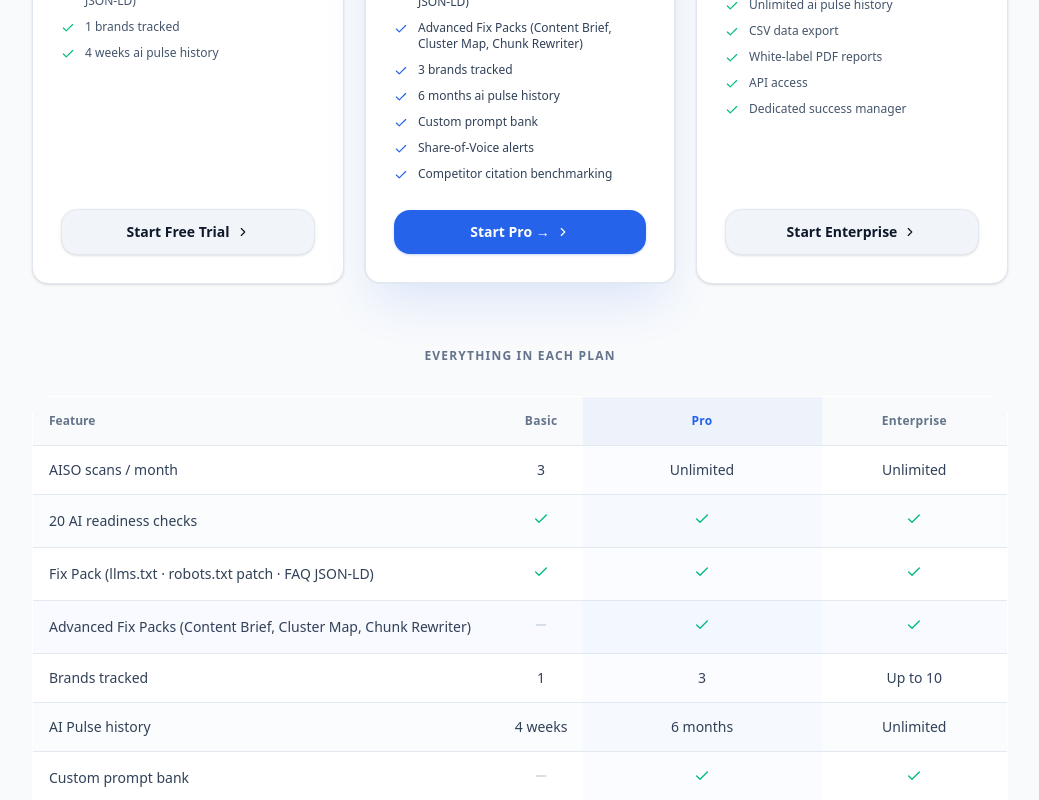
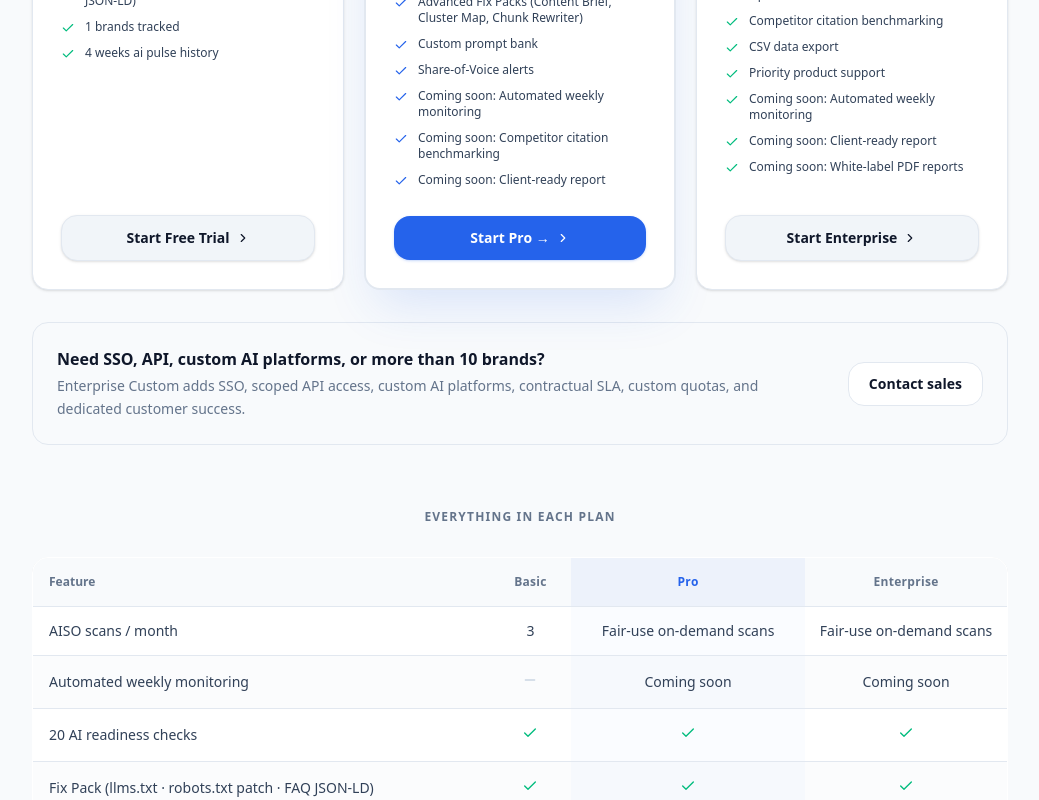
Before and after one commit to YNWAforever/aiso, a Next.js app: page /en/pricing in a window 1280 px wide. Shown: the part 880-1680 px from the top of the page, without its empty margins (120-1159 px from the left). Built offline with nearby package versions, Linux system fonts and the light colour scheme; no server answers.

Commit message:
feat: align pricing with plan catalog

```diff
--- a/app/[lang]/pricing/page.tsx
+++ b/app/[lang]/pricing/page.tsx
@@ -4,6 +4,11 @@ import Link from 'next/link'
 import { useParams } from 'next/navigation'
 import { useTranslations } from 'next-intl'
 import { Zap, Check, Minus, ChevronDown, ChevronRight } from 'lucide-react'
+import {
+  CHECKOUT_PLAN_IDS,
+  getPlanDefinition,
+  type CheckoutPlanId,
+} from '@/lib/plans/catalog'
 
 /* ── Types ──────────────────────────────────────────────────── */
 type Col = 'basic' | 'pro' | 'enterprise'
@@ -66,7 +71,7 @@ export default function PricingPage() {
   const { lang } = useParams<{ lang: string }>()
   const t = useTranslations('pricing')
 
-  const startCheckout = async (planName: string) => {
+  const startCheckout = async (planName: CheckoutPlanId) => {
     setLoading(true)
     setCheckoutError('')
     try {
@@ -96,55 +101,94 @@ export default function PricingPage() {
   const otherLabel = lang === 'en' ? '中文' : 'EN'
 
   /* Feature comparison rows */
+  const pro = getPlanDefinition('pro')
+  const enterprise = getPlanDefinition('enterprise')
+
   const rows: FeatureRow[] = [
-    { label: t('row_scans'),         basic: t('row_scans_s'),      pro: t('row_scans_p'),      enterprise: t('row_scans_e') },
-    { label: t('row_checks'),        basic: true,                   pro: true,                   enterprise: true },
-    { label: t('row_fixpack'),       basic: true,                   pro: true,                   enterprise: true },
-    { label: t('row_fixpack_adv'),   basic: false,                  pro: true,                   enterprise: true, highlight: true },
-    { label: t('row_brands'),        basic: t('row_brands_s'),      pro: t('row_brands_p'),      enterprise: t('row_brands_e') },
-    { label: t('row_history'),       basic: t('row_history_s'),     pro: t('row_history_p'),     enterprise: t('row_history_e') },
-    { label: t('row_prompts'),       basic: false,                  pro: true,                   enterprise: true },
-    { label: t('row_alerts'),        basic: false,                  pro: true,                   enterprise: true },
-    { label: t('row_competitor'),    basic: false,                  pro: true,                   enterprise: true },
-    { label: t('row_authority'),     basic: t('row_authority_s'),   pro: t('row_authority_p'),   enterprise: t('row_authority_e'), highlight: true },
-    { label: t('row_csv'),           basic: false,                  pro: false,                  enterprise: true },
-    { label: t('row_pdf'),           basic: false,                  pro: false,                  enterprise: true },
-    { label: t('row_api'),           basic: false,                  pro: false,                  enterprise: true },
-    { label: t('row_custom_platforms'), basic: false,               pro: false,                  enterprise: true },
-    { label: t('row_support'),       basic: false,                  pro: false,                  enterprise: true },
+    { label: t('row_scans'), basic: t('row_scans_s'), pro: t('row_scans_p'), enterprise: t('row_scans_e') },
+    {
+      label: t('row_monitoring'),
+      basic: false,
+      pro: pro.release.monitoring === 'available' ? true : t('coming_soon'),
+      enterprise: enterprise.release.monitoring === 'available' ? true : t('coming_soon'),
+    },
+    { label: t('row_checks'), basic: true, pro: true, enterprise: true },
+    { label: t('row_fixpack'), basic: true, pro: true, enterprise: true },
+    { label: t('row_fixpack_adv'), basic: false, pro: true, enterprise: true, highlight: true },
+    { label: t('row_brands'), basic: t('row_brands_s'), pro: t('row_brands_p'), enterprise: t('row_brands_e') },
+    { label: t('row_history'), basic: t('row_history_s'), pro: t('row_history_p'), enterprise: t('row_history_e') },
+    { label: t('row_prompts'), basic: false, pro: true, enterprise: true },
+    { label: t('row_alerts'), basic: false, pro: true, enterprise: true },
+    {
+      label: t('row_competitor'),
+      basic: false,
+      pro: pro.release.competitorSummary === 'available' ? true : t('coming_soon'),
+      enterprise: enterprise.features.agent_competitors,
+    },
+    { label: t('row_authority'), basic: t('row_authority_s'), pro: t('row_authority_p'), enterprise: t('row_authority_e'), highlight: true },
+    {
+      label: t('row_client_report'),
+      basic: false,
+      pro: pro.release.clientReports === 'available' ? true : t('coming_soon'),
+      enterprise: enterprise.release.clientReports === 'available' ? true : t('coming_soon'),
+    },
+    { label: t('row_csv'), basic: false, pro: false, enterprise: enterprise.features.csv_export },
+    {
+      label: t('row_pdf'),
+      basic: false,
+      pro: false,
+      enterprise: enterprise.release.whiteLabelPdf === 'available' ? true : t('coming_soon'),
+    },
+    { label: t('row_api'), basic: false, pro: false, enterprise: false },
+    { label: t('row_custom_platforms'), basic: false, pro: false, enterprise: false },
+    { label: t('row_support'), basic: false, pro: false, enterprise: t('priority_support') },
   ]
 
-  const plans: { key: Col; name: string; tag: string; price: string; priceSub: string; cta: string; popular?: boolean; ctaAction: () => void }[] = [
-    {
-      key: 'basic',
-      name: t('basic_name'),
-      tag:  t('basic_tag'),
-      price: '$29',
+  const plans = CHECKOUT_PLAN_IDS.map(key => {
+    const definition = getPlanDefinition(key)
+    return {
+      key,
+      name: key === 'basic' ? t('basic_name') : key === 'pro' ? t('pro_name') : t('enterprise_name'),
+      tag: key === 'basic' ? t('basic_tag') : key === 'pro' ? t('pro_tag') : t('enterprise_tag'),
+      price: '$' + definition.monthlyPriceUsd,
       priceSub: t('per_month'),
-      cta: loading ? t('cta_loading') : t('cta_basic'),
-      ctaAction: () => startCheckout('basic'),
-    },
-    {
-      key: 'pro',
-      name: t('pro_name'),
-      tag:  t('pro_tag'),
-      price: '$79',
-      priceSub: t('per_month'),
-      cta: loading ? t('cta_loading') : t('cta_pro'),
-      popular: true,
-      ctaAction: () => startCheckout('pro'),
-    },
-    {
-      key: 'enterprise',
-      name: t('enterprise_name'),
-      tag:  t('enterprise_tag'),
-      price: '$199',
-      priceSub: t('per_month'),
-      cta: loading ? t('cta_loading') : t('cta_enterprise'),
-      ctaAction: () => startCheckout('enterprise'),
-    },
-  ]
+      cta: loading
+        ? t('cta_loading')
+        : key === 'basic' ? t('cta_basic') : key === 'pro' ? t('cta_pro') : t('cta_enterprise'),
+      popular: key === 'pro',
+      ctaAction: () => startCheckout(key),
+    }
+  })
 
+  const cardHighlights: Record<CheckoutPlanId, string[]> = {
+    basic: [
+      `${t('row_scans_s')} ${t('row_scans')}`,
+      t('row_checks'),
+      t('row_fixpack'),
+      `${t('row_brands_s')} ${t('row_brands').toLowerCase()}`,
+      `${t('row_history_s')} ${t('row_history').toLowerCase()}`,
+    ],
+    pro: [
+      `${t('row_scans_p')} — ${t('row_scans')}`,
+      t('row_checks'),
+      t('row_fixpack_adv'),
+      t('row_prompts'),
+      t('row_alerts'),
+      `${t('coming_soon')}: ${t('row_monitoring')}`,
+      `${t('coming_soon')}: ${t('row_competitor')}`,
+      `${t('coming_soon')}: ${t('row_client_report')}`,
+    ],
+    enterprise: [
+      `${t('row_scans_e')} — ${t('row_scans')}`,
+      `${t('row_brands_e')} ${t('row_brands').toLowerCase()}`,
+      t('row_competitor'),
+      t('row_csv'),
+      t('priority_support'),
+      `${t('coming_soon')}: ${t('row_monitoring')}`,
+      `${t('coming_soon')}: ${t('row_client_report')}`,
+      `${t('coming_soon')}: ${t('row_pdf')}`,
+    ],
+  }
   return (
     <div className="min-h-screen bg-background">
 
@@ -236,51 +280,17 @@ export default function PricingPage() {
                   </div>
 
                   {/* Feature highlights for card */}
-                  <ul className="space-y-2.5 text-sm flex-1 mb-7">
-                    {plan.key === 'basic' && [
-                      t('row_scans_s') + ' ' + t('row_scans'),
-                      t('row_checks'),
-                      t('row_fixpack'),
-                      t('row_brands_s') + ' ' + t('row_brands').toLowerCase(),
-                      t('row_history_s') + ' ' + t('row_history').toLowerCase(),
-                    ].map(f => (
-                      <li key={f} className="flex items-start gap-2.5">
-                        <Check aria-hidden="true" className="size-3.5 text-emerald-500 mt-0.5 shrink-0" />
-                        <span className="text-slate-600 text-xs">{f}</span>
-                      </li>
-                    ))}
-                    {plan.key === 'pro' && [
-                      t('row_scans_p') + ' ' + t('row_scans'),
-                      t('row_checks'),
-                      t('row_fixpack'),
-                      t('row_fixpack_adv'),
-                      t('row_brands_p') + ' ' + t('row_brands').toLowerCase(),
-                      t('row_history_p') + ' ' + t('row_history').toLowerCase(),
-                      t('row_prompts'),
-                      t('row_alerts'),
-                      t('row_competitor'),
-                    ].map(f => (
-                      <li key={f} className="flex items-start gap-2.5">
-                        <Check aria-hidden="true" className="size-3.5 text-primary mt-0.5 shrink-0" />
-                        <span className="text-slate-700 text-xs">{f}</span>
-                      </li>
-                    ))}
-                    {plan.key === 'enterprise' && [
-                      t('row_scans_e') + ' ' + t('row_scans'),
-                      t('row_brands_e') + ' ' + t('row_brands').toLowerCase(),
-                      t('row_history_e') + ' ' + t('row_history').toLowerCase(),
-                      t('row_csv'),
-                      t('row_pdf'),
-                      t('row_api'),
-                      t('row_support'),
-                    ].map(f => (
-                      <li key={f} className="flex items-start gap-2.5">
-                        <Check aria-hidden="true" className="size-3.5 text-emerald-500 mt-0.5 shrink-0" />
-                        <span className="text-slate-600 text-xs">{f}</span>
+                  <ul className="mb-7 flex-1 space-y-2.5 text-sm">
+                    {cardHighlights[plan.key].map(feature => (
+                      <li key={feature} className="flex items-start gap-2.5">
+                        <Check
+                          aria-hidden="true"
+                          className={`mt-0.5 size-3.5 shrink-0 ${plan.key === 'pro' ? 'text-primary' : 'text-emerald-500'}`}
+                        />
+                        <span className="text-xs text-slate-700">{feature}</span>
                       </li>
                     ))}
                   </ul>
-
                   {/* CTA */}
                   <button
                     type="button"
@@ -299,6 +309,20 @@ export default function PricingPage() {
               )
             })}
           </div>
+          <aside className="mt-8 rounded-2xl border border-slate-200 bg-slate-50 p-6 sm:flex sm:items-center sm:justify-between sm:gap-6">
+            <div>
+              <h3 className="font-bold text-foreground">{t('enterprise_custom_title')}</h3>
+              <p className="mt-1 text-sm leading-relaxed text-muted-foreground">
+                {t('enterprise_custom_body')}
+              </p>
+            </div>
+            <a
+              href="mailto:aeo@fimmick.com"
+              className="mt-4 inline-flex min-h-11 shrink-0 items-center justify-center rounded-xl border border-border bg-white px-5 text-sm font-semibold text-foreground transition-colors hover:bg-slate-100 focus-visible:outline-none focus-visible:ring-2 focus-visible:ring-ring focus-visible:ring-offset-2 sm:mt-0"
+            >
+              {t('enterprise_custom_cta')}
+            </a>
+          </aside>
           {checkoutError && (
             <p role="alert" className="mt-5 text-center text-sm font-medium text-destructive">{checkoutError}</p>
           )}
@@ -314,7 +338,7 @@ export default function PricingPage() {
             role="region"
             aria-label={t('comparison_label')}
             tabIndex={0}
-            className="overflow-x-auto rounded-2xl focus-visible:outline-none focus-visible:ring-2 focus-visible:ring-ring focus-visible:ring-offset-2"
+            className="w-full max-w-full overflow-x-auto rounded-2xl focus-visible:outline-none focus-visible:ring-2 focus-visible:ring-ring focus-visible:ring-offset-2"
           >
             <table className="w-full min-w-[400px] overflow-hidden rounded-2xl sm:min-w-[720px] border border-border bg-white shadow-sm">
               <thead>
--- a/messages/en.json
+++ b/messages/en.json
@@ -331,7 +331,7 @@
   "pricing": {
     "badge": "AISO PLATFORM PRICING",
     "headline": "Choose Your Plan",
-    "subheadline": "Start free. Upgrade to track your brand's AI presence across ChatGPT, Google AI, Perplexity, Claude, and Gemini — every week, automatically.",
+    "subheadline": "Start free. Upgrade for ongoing scans and tools that improve your brand's AI presence across ChatGPT, Google AI, Perplexity, Claude, and Gemini.",
     "free_account_title": "Scan first, then keep your report free",
     "free_account_body": "Run your first scan, then create a free account to keep the saved scan and continue into your owned report — no credit card. Basic, Pro, and Enterprise below are paid subscriptions.",
     "free_account_cta": "Run Free Scan →",
@@ -363,8 +363,10 @@
     "col_enterprise": "Enterprise",
     "row_scans": "AISO scans / month",
     "row_scans_s": "3",
-    "row_scans_p": "Unlimited",
-    "row_scans_e": "Unlimited",
+    "row_scans_p": "Fair-use on-demand scans",
+    "row_scans_e": "Fair-use on-demand scans",
+    "coming_soon": "Coming soon",
+    "row_monitoring": "Automated weekly monitoring",
     "row_checks": "20 AI readiness checks",
     "row_fixpack": "Fix Pack (llms.txt · robots.txt patch · FAQ JSON-LD)",
     "row_fixpack_adv": "Advanced Fix Packs (Content Brief, Cluster Map, Chunk Rewriter)",
@@ -379,6 +381,7 @@
     "row_prompts": "Custom prompt bank",
     "row_alerts": "Share-of-Voice alerts",
     "row_competitor": "Competitor citation benchmarking",
+    "row_client_report": "Client-ready report",
     "row_authority": "5-Layer Authority Engine",
     "row_authority_s": "Basic",
     "row_authority_p": "Full (13 industries × 11 regions)",
@@ -387,12 +390,16 @@
     "row_pdf": "White-label PDF reports",
     "row_api": "API access",
     "row_custom_platforms": "Custom AI platforms",
-    "row_support": "Dedicated success manager",
+    "row_support": "Support",
+    "priority_support": "Priority product support",
+    "enterprise_custom_title": "Need SSO, API, custom AI platforms, or more than 10 brands?",
+    "enterprise_custom_body": "Enterprise Custom adds SSO, scoped API access, custom AI platforms, contractual SLA, custom quotas, and dedicated customer success.",
+    "enterprise_custom_cta": "Contact sales",
     "faq_title": "Frequently Asked Questions",
     "faq_1_q": "What counts as one scan?",
-    "faq_1_a": "One scan = one URL analysed. Each scan runs all 20 AISO checks, scores your site from 0–100, assigns an A+→F grade, and generates a Fix Pack. Basic includes 3 scans per calendar month; Pro and Enterprise are unlimited.",
+    "faq_1_a": "One scan = one URL analysed. Each scan runs all 20 AISO checks, scores your site from 0–100, assigns an A+→F grade, and generates a Fix Pack. Basic includes 3 scans per calendar month; Pro and Enterprise include fair-use on-demand scans.",
     "faq_2_q": "What is AI Pulse?",
-    "faq_2_a": "AI Pulse is your weekly share-of-voice tracker. We automatically send questions related to your brand to ChatGPT, Google AI, Perplexity, Claude, and Gemini, then record whether your brand was mentioned, cited, or beaten by a competitor.",
+    "faq_2_a": "AI Pulse is our planned weekly share-of-voice tracker. When released, it will send brand-related questions to supported AI platforms and record mentions, citations, and competitor visibility.",
     "faq_3_q": "Can I change plans at any time?",
     "faq_3_a": "Yes. Upgrade instantly from your dashboard — new features activate immediately. Downgrades take effect at the start of your next billing cycle. No lock-in.",
     "faq_4_q": "What does the free account include?",
```
Also changed, not shown: messages/zh-HK.json (+13 -6 lines), 1 other file (tests, documents, lock files or other folders).
